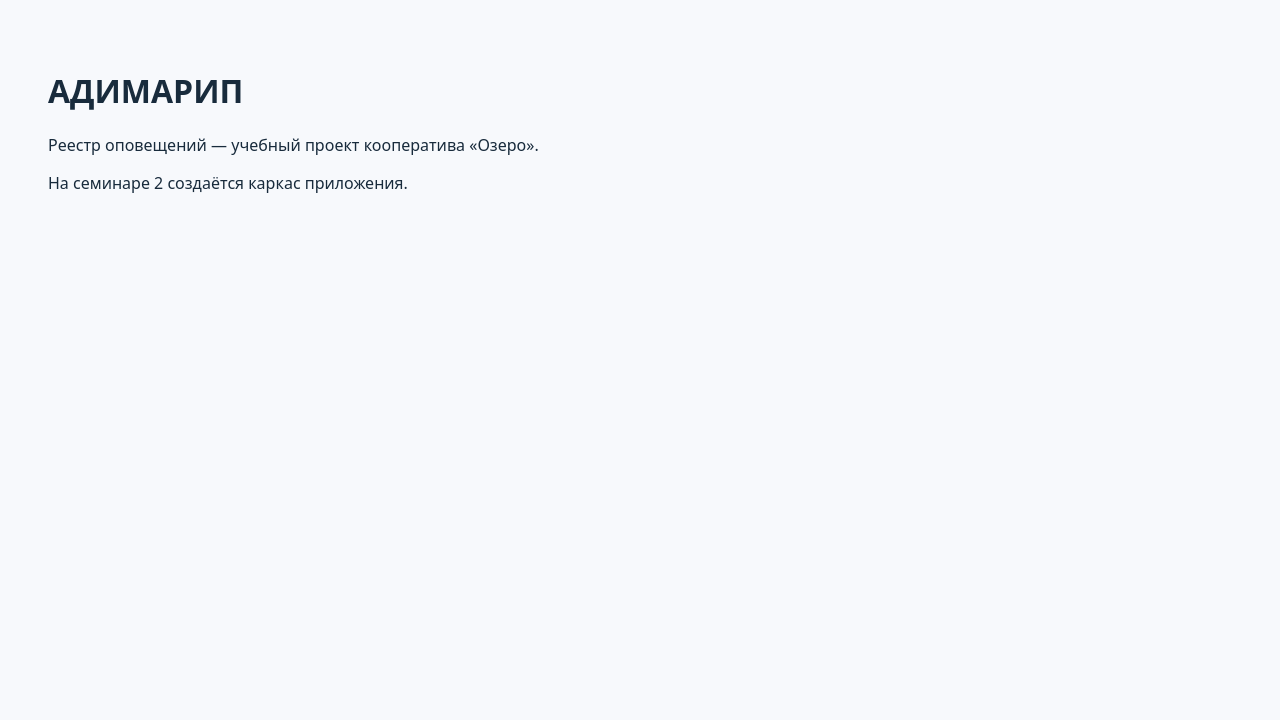
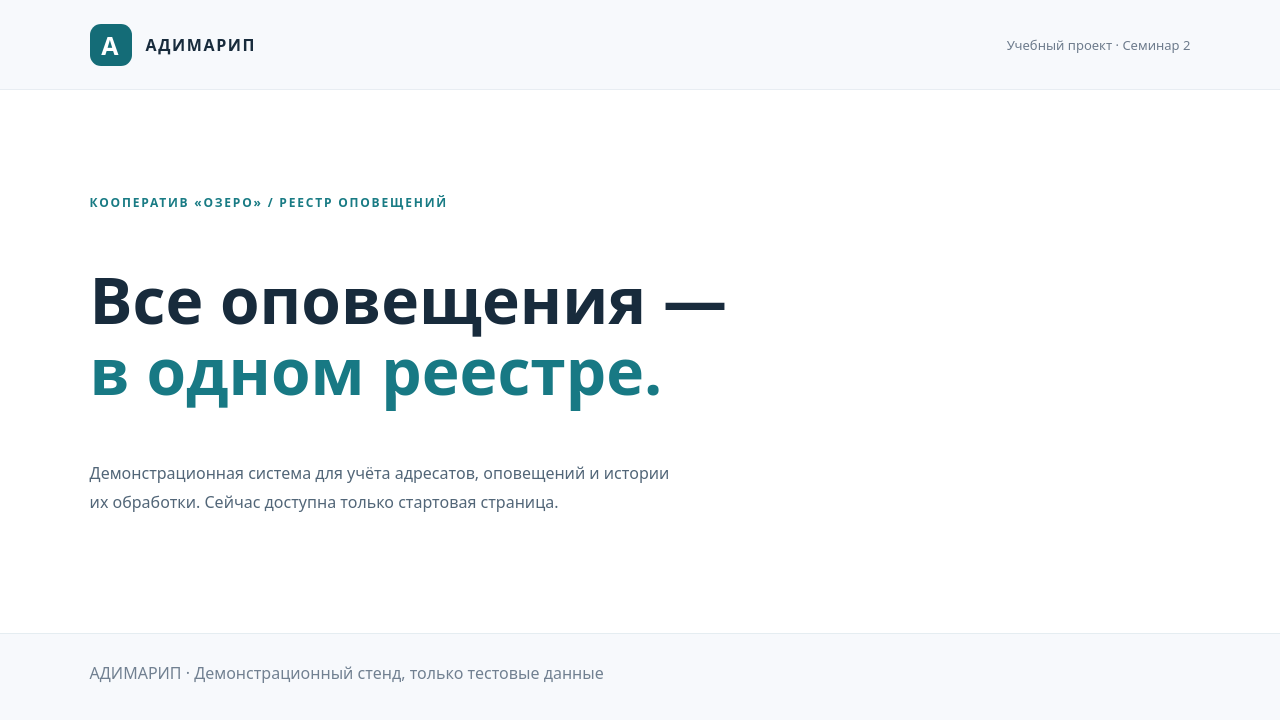
Before and after one commit to Lake-Cooperative/projekkkt_adimarip, a React (Vite) app in the folder frontend/: page / in a window 1280 px wide. Shown: the top 720 px of the page. Built offline with nearby package versions, Linux system fonts and the light colour scheme.

Commit message:
more frontend
#IHATEFRONTEND

```diff
--- a/frontend/src/App.tsx
+++ b/frontend/src/App.tsx
@@ -1,9 +1,20 @@
 export function App() {
   return (
-    <main className="app">
-      <h1>АДИМАРИП</h1>
-      <p>Реестр оповещений — учебный проект кооператива «Озеро».</p>
-      <p>На семинаре 2 создаётся каркас приложения.</p>
-    </main>
+    <div className="shell">
+      <header className="topbar">
+        <div className="brand"><span className="brand-mark">А</span><span>АДИМАРИП</span></div>
+        <span className="semester">Учебный проект · Семинар 2</span>
+      </header>
+      <main>
+        <section className="hero" aria-labelledby="page-title">
+          <div className="hero-copy">
+            <span className="eyebrow">Кооператив «Озеро» / Реестр оповещений</span>
+            <h1 id="page-title">Все оповещения —<br /><span>в одном реестре.</span></h1>
+            <p>Демонстрационная система для учёта адресатов, оповещений и истории их обработки. Сейчас доступна только стартовая страница.</p>
+          </div>
+        </section>
+      </main>
+      <footer>АДИМАРИП · Демонстрационный стенд, только тестовые данные</footer>
+    </div>
   );
 }
--- a/frontend/src/styles.css
+++ b/frontend/src/styles.css
@@ -1,3 +1,14 @@
 * { box-sizing: border-box; }
-body { margin: 0; font-family: system-ui, sans-serif; background: #f7f9fc; color: #182b3c; }
-.app { padding: 3rem; }
+body { margin: 0; min-width: 320px; font-family: system-ui, sans-serif; background: #f7f9fc; color: #182b3c; }
+a { color: inherit; }
+.shell { max-width: 1440px; margin: 0 auto; min-height: 100vh; }
+.topbar { height: 90px; padding: 0 7%; display: flex; justify-content: space-between; align-items: center; border-bottom: 1px solid #e8edf2; }
+.brand { display: flex; gap: 14px; align-items: center; font-weight: 800; letter-spacing: .1em; }
+.brand-mark { display: grid; place-items: center; color: white; background: #146c77; border-radius: 11px; width: 42px; height: 42px; font-size: 25px; }
+.semester { font-size: 13px; color: #6d7b8c; }
+.hero { padding: 100px 7%; background: white; }
+.eyebrow { font-size: 12px; text-transform: uppercase; letter-spacing: .15em; color: #197b84; font-weight: 800; }
+.hero h1 { font-size: clamp(42px, 5vw, 70px); line-height: 1.1; }
+.hero h1 span { color: #187984; }
+.hero-copy p { max-width: 580px; line-height: 1.8; color: #526678; }
+footer { padding: 28px 7%; color: #718091; border-top: 1px solid #e5edf1; }
```
